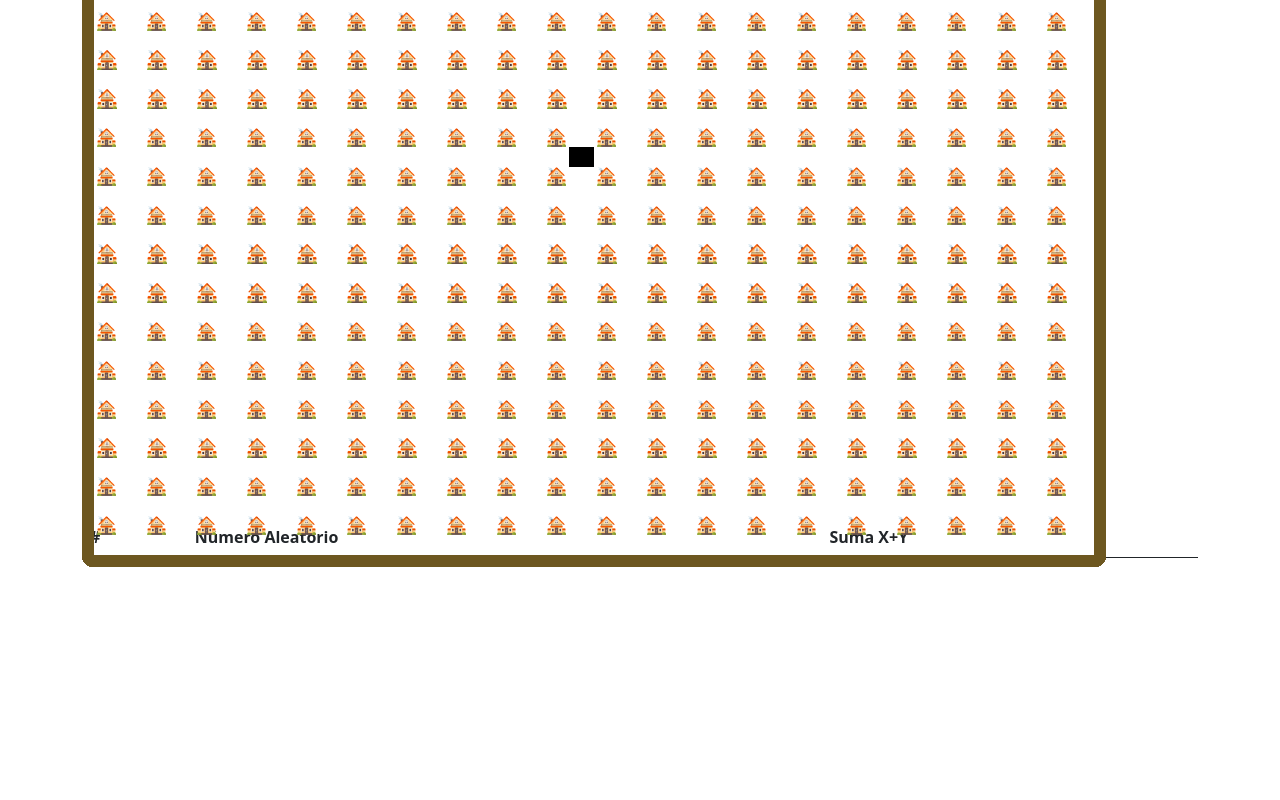
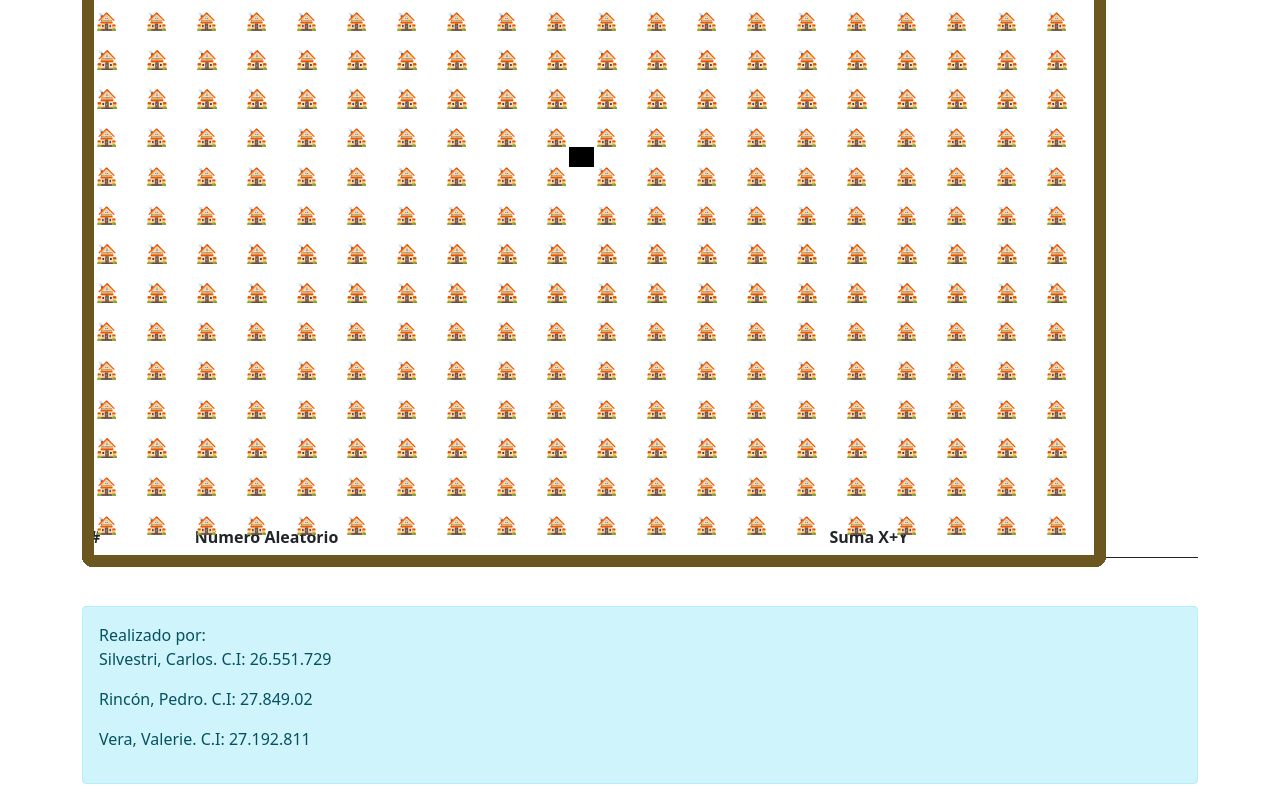
Before and after one commit to carlossilvestri/caminata-simulacion, a plain HTML site: page index.html in a window 1280 px wide. Shown: the part 384-1184 px from the top of the page. Before the commit the page ends 958 px from the top, so only its background shows below. Drawn offline with nearby package versions, Linux system fonts and the light colour scheme.

Commit message:
Agregado el hecho por

```diff
--- a/index.html
+++ b/index.html
@@ -889,6 +889,12 @@
           <tbody id="tbody">
           </tbody>
       </table>
+      <div class="alert alert-info mt-5 g" role="alert">
+        Realizado por:
+        <p>Silvestri, Carlos. C.I: 26.551.729</p>
+        <p>Rincón, Pedro. C.I: 27.849.02</p>
+        <p>Vera, Valerie. C.I: 27.192.811</p>
+      </div>
     </div>
     <script src="js/main.js"></script>
   </body>
--- a/styles/main.scss
+++ b/styles/main.scss
@@ -1,5 +1,5 @@
 
-table{
+table, .g{
   margin-top: 750px;
 }
 .cont-title {
```
Also changed, not shown: styles/main.css, 1 other file.
